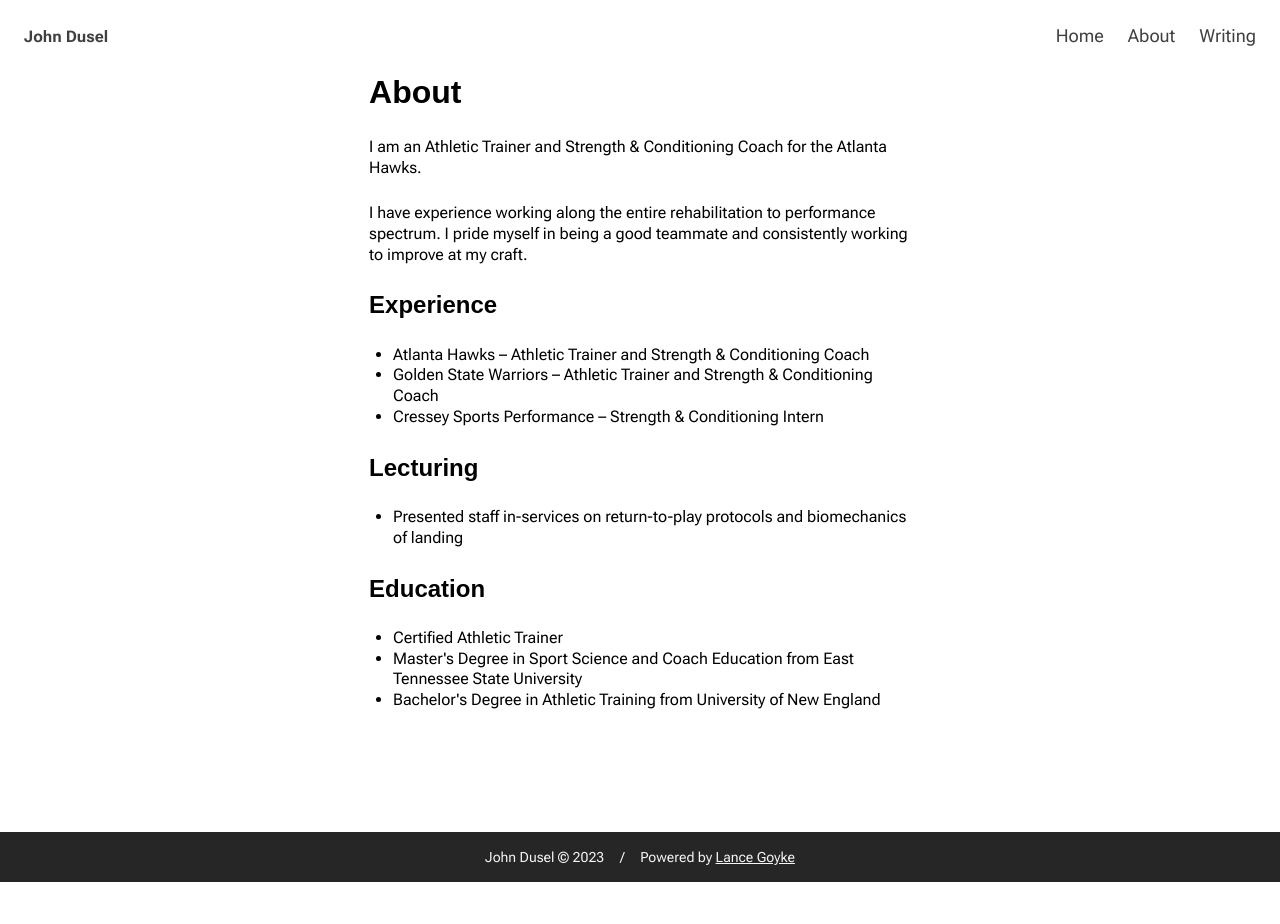
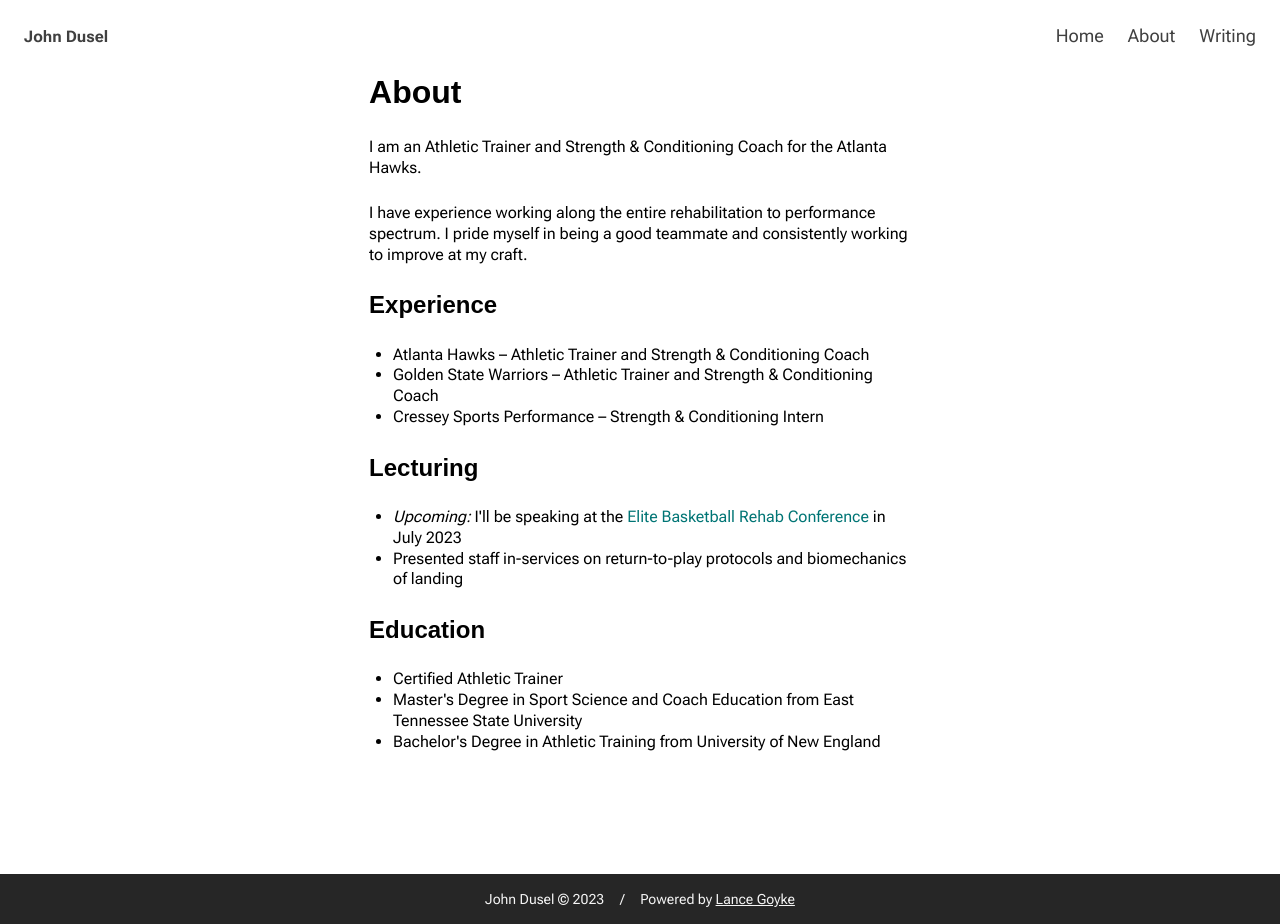
Before and after one commit to lancegoyke/johndusel.com, a Next.js app in the folder frontend/: page /about in a window 1280 px wide. Before the commit the page ends 882 px from the top, so only its background shows below. Built offline with nearby package versions, Linux system fonts and the light colour scheme.

Commit message:
add note about conference

```diff
--- a/frontend/src/pages/about.tsx
+++ b/frontend/src/pages/about.tsx
@@ -1,3 +1,4 @@
+import Link from "next/link";
 import Head from "next/head";
 import Navbar from "../components/Navbar";
 import Footer from "../components/Footer";
@@ -20,6 +21,7 @@
           <div className="center">
             <div className="stack-recursive">
               <h1>About</h1>
+              <section>
                 <p>
                   I am an Athletic Trainer and Strength & Conditioning Coach for
                   the Atlanta Hawks.
@@ -29,6 +31,9 @@
                   performance spectrum. I pride myself in being a good teammate
                   and consistently working to improve at my craft.
                 </p>
+              </section>
+
+              <section>
                 <h2>Experience</h2>
                 <ul>
                   <li>
@@ -43,25 +48,39 @@
                     Cressey Sports Performance – Strength & Conditioning Intern
                   </li>
                 </ul>
+              </section>
+
+              <section>
                 <h2>Lecturing</h2>
                 <ul>
+                  <li>
+                    <em>Upcoming:</em> I'll be speaking at the{" "}
+                    <Link href="https://elitebasketballrehabconference.com/">
+                      Elite Basketball Rehab Conference
+                    </Link>{" "}
+                    in July 2023
+                  </li>
                   <li>
                     Presented staff in-services on return-to-play protocols and
                     biomechanics of landing
                   </li>
                 </ul>
+              </section>
+
+              <section>
                 <h2>Education</h2>
                 <ul>
                   <li>Certified Athletic Trainer</li>
                   <li>
-                  Master&apos;s Degree in Sport Science and Coach Education from
-                  East Tennessee State University
+                    Master&apos;s Degree in Sport Science and Coach Education
+                    from East Tennessee State University
                   </li>
                   <li>
-                  Bachelor&apos;s Degree in Athletic Training from University of
-                  New England
+                    Bachelor&apos;s Degree in Athletic Training from University
+                    of New England
                   </li>
                 </ul>
+              </section>
             </div>
           </div>
         </div>
```
Lines whose indentation alone changed are shown as unchanged.
